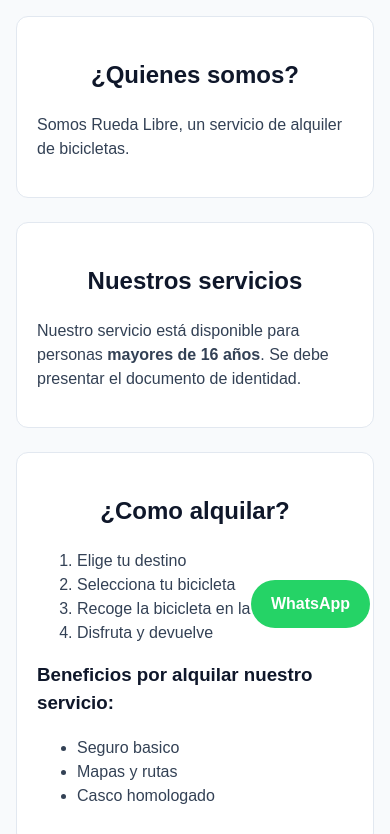
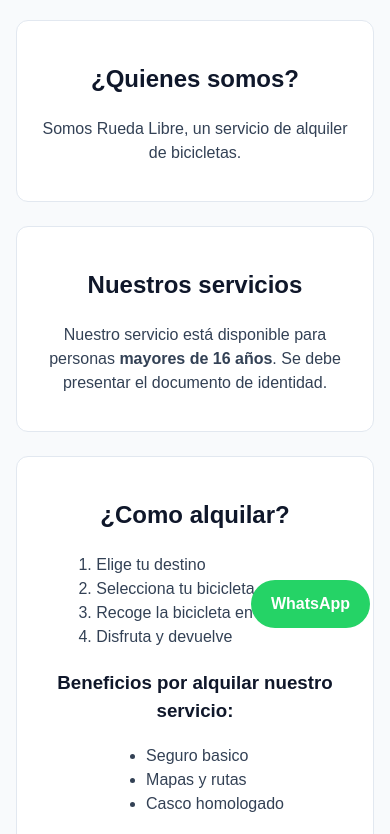
Before and after one commit to AndresFelipeOrozcoPaternina/rueda-libre, a plain HTML site: page index.html in a window 390 px wide. Shown: the part 196-1030 px from the top of the page. Drawn offline with Linux system fonts and the light colour scheme.

Commit message:
feat: mejorar diseño responsivo y centrado de texto en estilos

```diff
--- a/css/styles.css
+++ b/css/styles.css
@@ -31,7 +31,25 @@ header, main, section, footer{
 h1, h2, h3 {
   color: var(--color-oscuro);
   margin-top: 0;
+  text-align: center;
 }
+
+p, span {
+  text-align: center;
+}
+
+
+
+ ul, ol {
+  width: fit-content;
+  margin-left: auto;
+  margin-right: auto;
+  text-align: left;
+  margin-bottom: 20px;
+}
+
+
+
 
 a {
   color: var(--color-principal);
```
Also changed, not shown: bitacora.txt (+8 -0 lines).
